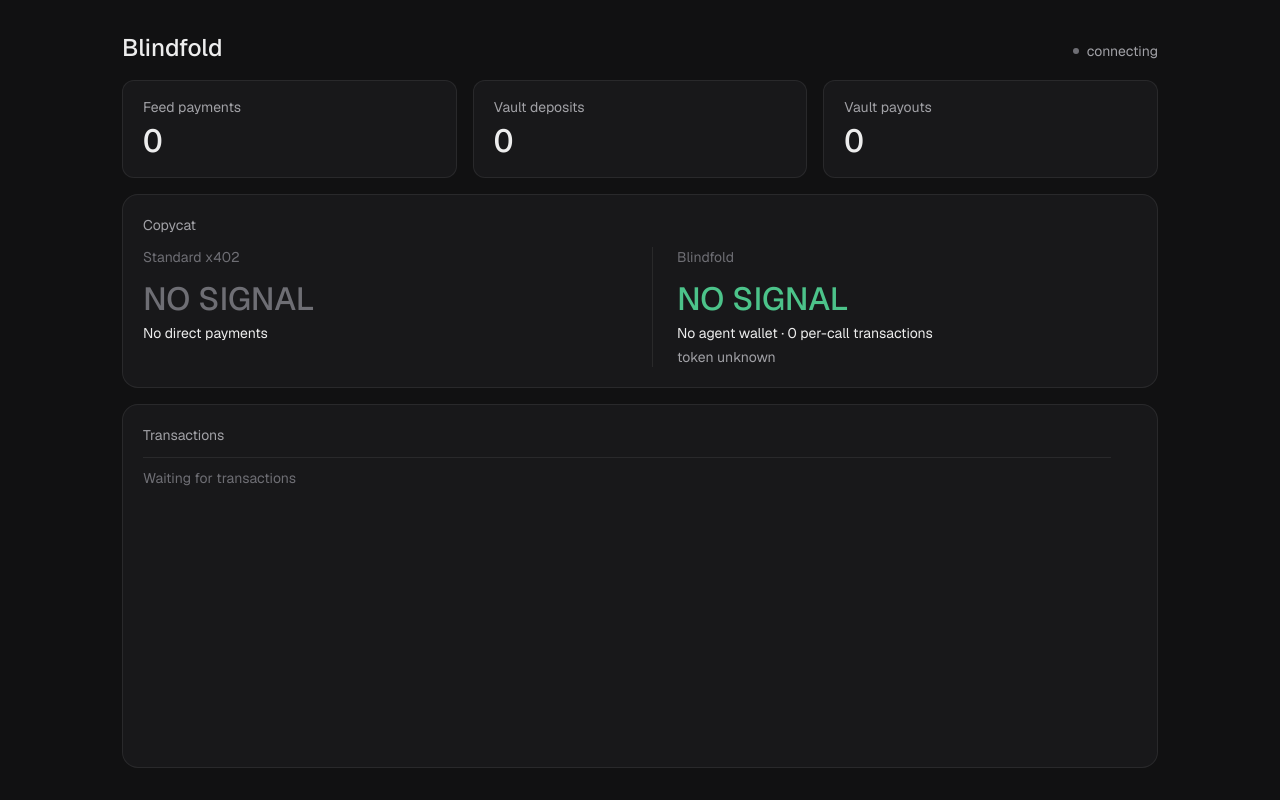
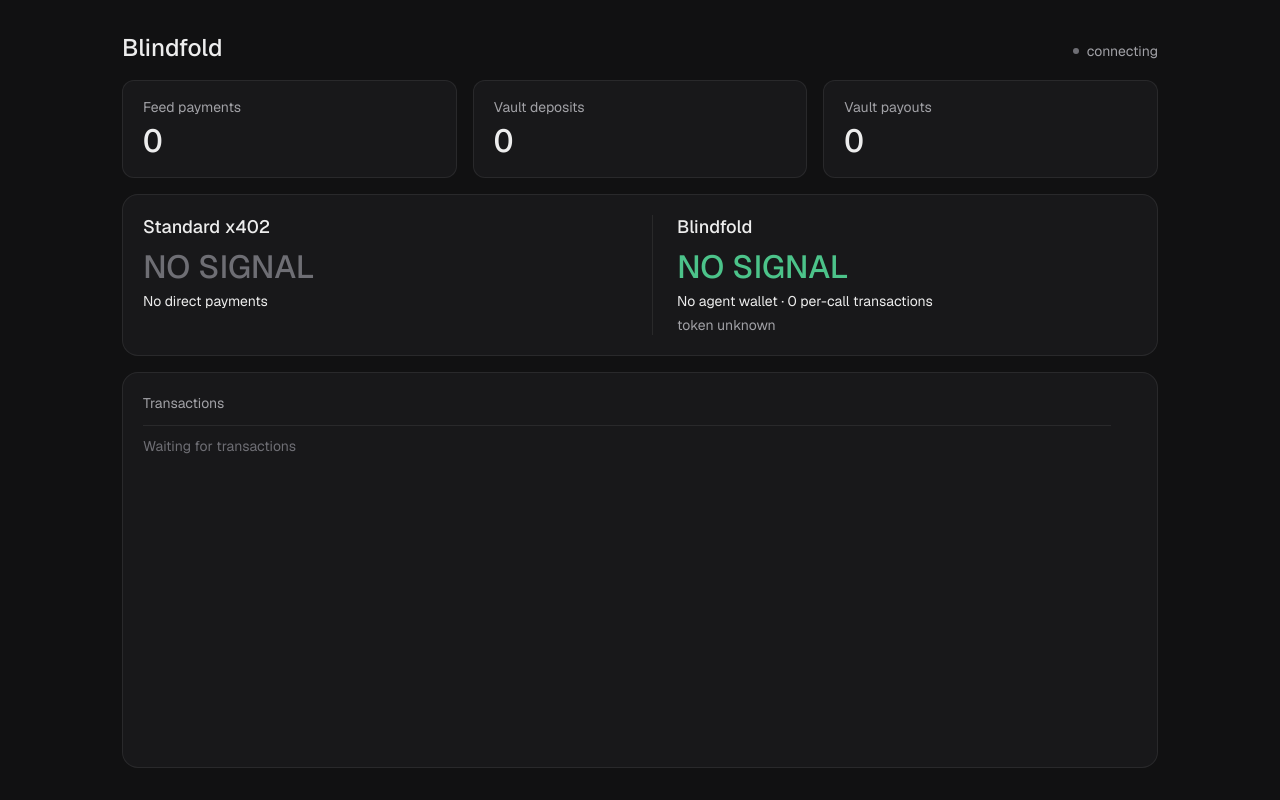
Before and after one commit to brockbenton/blindfold, a website: page scripts/dashboard/watch.html in a window 1280 px wide. Drawn offline with nearby package versions, Linux system fonts and the light colour scheme; no server answers.

Commit message:
watch: drop the Copycat heading, larger Standard x402 / Blindfold labels
Co-Authored-By: Claude Opus 5.5 <noreply@anthropic.com>

```diff
--- a/scripts/dashboard/watch.css
+++ b/scripts/dashboard/watch.css
@@ -44,9 +44,9 @@ h1 { margin: 0; font: 500 24px/32px var(--sans); }
 .empty { color: var(--muted); }
 
 .sides { display: grid; grid-template-columns: 1fr 1fr; gap: 24px; }
-.side { display: grid; align-content: start; gap: 12px; }
+.side { display: grid; align-content: start; gap: 8px; }
 .side + .side { padding-left: 24px; border-left: 1px solid var(--line); }
-.side-name { color: var(--muted); }
+.side-name { font: 500 18px/24px var(--sans); color: var(--text); }
 [data-readings] { display: grid; gap: 16px; }
 .reading { display: grid; gap: 4px; animation: enter 300ms var(--ease) both; }
 .reading .action { font: 500 32px/40px var(--sans); color: var(--muted); }
--- a/scripts/dashboard/watch.js
+++ b/scripts/dashboard/watch.js
@@ -24,7 +24,6 @@ export function mountWatch(root) {
         <div class="stat" data-stat="payout"><div class="k">Vault payouts</div><div class="v">0</div></div>
       </section>
       <section class="panel copycat">
-        <div class="title">Copycat</div>
         <div class="sides">
           <div class="side"><div class="side-name">Standard x402</div><div data-readings="exact"></div></div>
           <div class="side"><div class="side-name">Blindfold</div><div data-readings="blind"></div></div>
```
